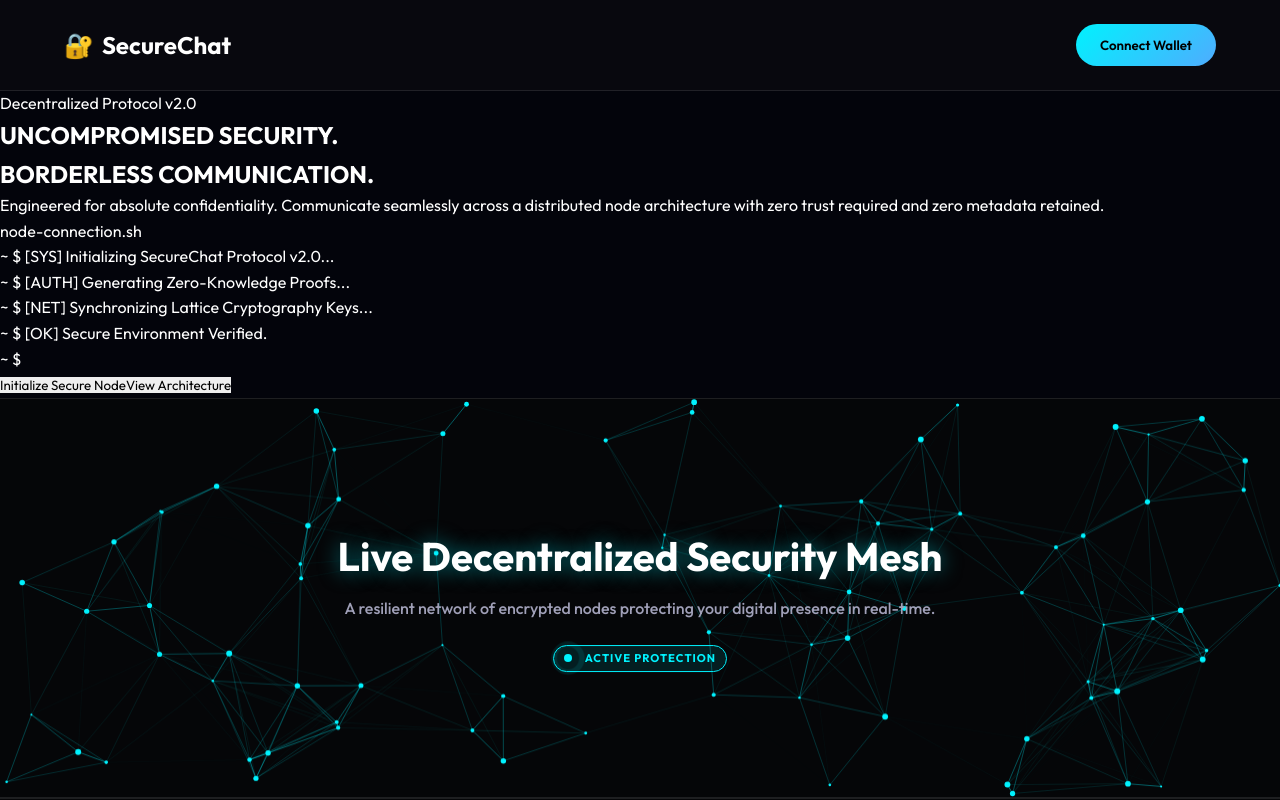
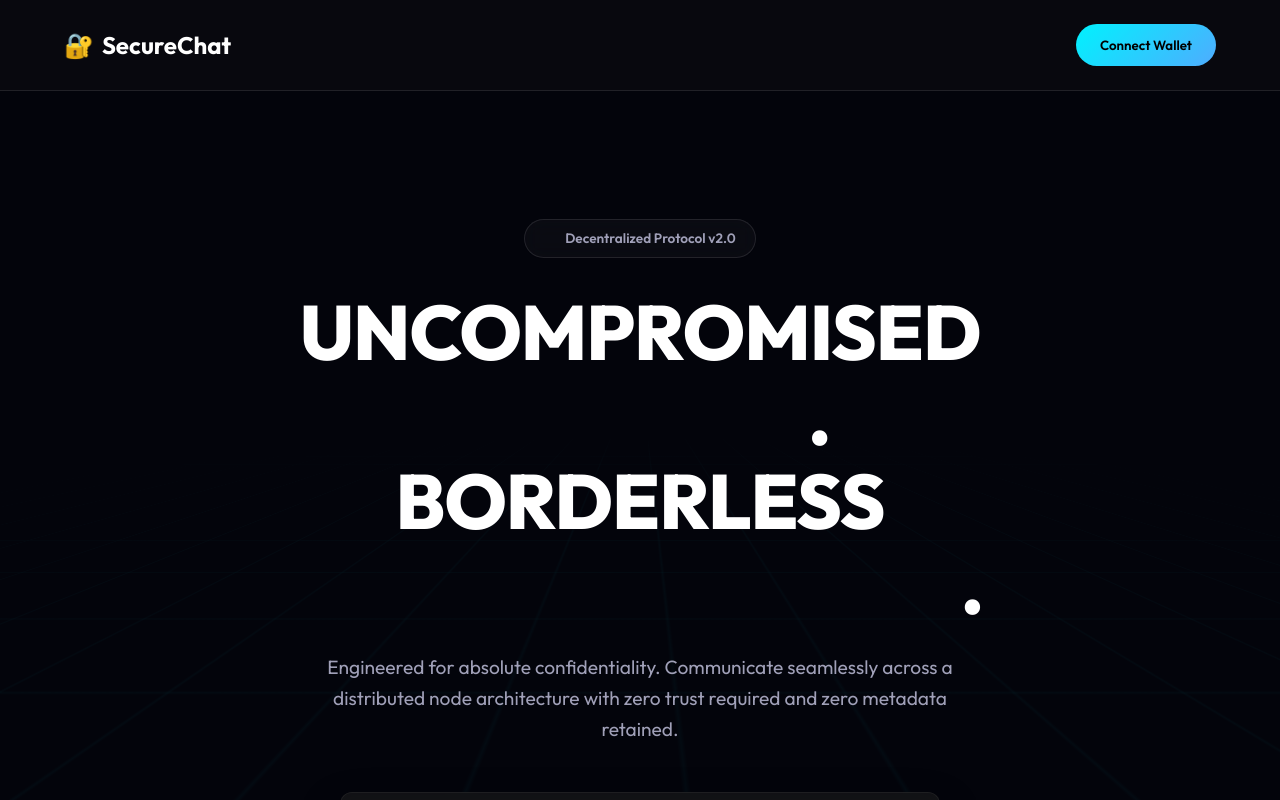
Before and after one commit to Shreyas-hack245/Decentralized-Secure-Chat, a React (Vite) app in the folder client/: page / in a window 1280 px wide. Shown: the top 800 px of the page. Built offline with nearby package versions, Linux system fonts and the light colour scheme; no server answers.

Commit message:
modifed ui and css

```diff
--- a/client/src/App.css
+++ b/client/src/App.css
@@ -2227,3 +2227,185 @@ body.midnight .whatsapp-bg {
   font-size: 1.5rem;
   opacity: 0.5;
 }
+
+/* --- New Hero Center Layout --- */
+.hero-center {
+  position: relative;
+  min-height: 90vh;
+  display: flex;
+  align-items: center;
+  justify-content: center;
+  padding: 8rem 5% 4rem;
+  overflow: hidden;
+  text-align: center;
+}
+
+.hero-grid-bg {
+  position: absolute;
+  top: 0; left: 0; right: 0; bottom: 0;
+  background-image:
+    linear-gradient(rgba(0, 242, 254, 0.05) 1px, transparent 1px),
+    linear-gradient(90deg, rgba(0, 242, 254, 0.05) 1px, transparent 1px);
+  background-size: 50px 50px;
+  transform: perspective(500px) rotateX(60deg) translateY(-100px) scale(3);
+  z-index: 0;
+  opacity: 0.5;
+  animation: grid-move 10s linear infinite;
+  mask-image: radial-gradient(circle at center, black 20%, transparent 70%);
+}
+
+@keyframes grid-move {
+  0% { transform: perspective(500px) rotateX(60deg) translateY(-100px) scale(3); }
+  100% { transform: perspective(500px) rotateX(60deg) translateY(0px) scale(3); }
+}
+
+.hero-center-content {
+  position: relative;
+  z-index: 2;
+  max-width: 900px;
+  display: flex;
+  flex-direction: column;
+  align-items: center;
+  animation: slideUpFade 0.8s cubic-bezier(0.16, 1, 0.3, 1);
+}
+
+.hero-badge {
+  display: inline-flex;
+  align-items: center;
+  gap: 0.8rem;
+  background: rgba(255, 255, 255, 0.03);
+  border: 1px solid rgba(255, 255, 255, 0.1);
+  padding: 0.5rem 1.2rem;
+  border-radius: 100px;
+  font-size: 0.85rem;
+  font-weight: 600;
+  color: var(--text-secondary);
+  margin-bottom: 2rem;
+  backdrop-filter: blur(10px);
+}
+
+.pulse-mini-accent {
+  width: 8px;
+  height: 8px;
+  background: var(--accent-color);
+  border-radius: 50%;
+  box-shadow: 0 0 10px var(--accent-color);
+  animation: pulse-ring 2s infinite;
+}
+
+.hero-massive-title {
+  font-size: clamp(3rem, 6vw, 5.5rem);
+  line-height: 1.1;
+  font-weight: 800;
+  letter-spacing: -1px;
+  margin-bottom: 1.5rem;
+}
+
+.text-gradient {
+  background: var(--premium-gradient);
+  -webkit-background-clip: text;
+  -webkit-text-fill-color: transparent;
+  background-size: 200% auto;
+  animation: shine 5s linear infinite;
+}
+
+@keyframes shine {
+  to { background-position: 200% center; }
+}
+
+.hero-center-subtitle {
+  font-size: 1.2rem;
+  color: var(--text-secondary);
+  max-width: 650px;
+  line-height: 1.6;
+  margin-bottom: 3rem;
+}
+
+.hero-terminal {
+  width: 100%;
+  max-width: 600px;
+  background: rgba(5, 6, 8, 0.8);
+  border: 1px solid rgba(255, 255, 255, 0.1);
+  border-radius: 12px;
+  overflow: hidden;
+  margin-bottom: 3rem;
+  box-shadow: 0 20px 40px rgba(0,0,0,0.4);
+  backdrop-filter: blur(10px);
+  text-align: left;
+}
+
+.terminal-header {
+  background: rgba(255, 255, 255, 0.05);
+  padding: 0.8rem 1rem;
+  display: flex;
+  align-items: center;
+  gap: 0.5rem;
+  border-bottom: 1px solid rgba(255, 255, 255, 0.05);
+}
+
+.dot { width: 12px; height: 12px; border-radius: 50%; }
+.dot.red { background: #ff5f56; }
+.dot.yellow { background: #ffbd2e; }
+.dot.green { background: #27c93f; }
+
+.terminal-title {
+  margin-left: 1rem;
+  color: var(--text-secondary);
+  font-size: 0.8rem;
+  font-family: monospace;
+}
+
+.terminal-body {
+  padding: 1.5rem;
+  font-family: 'Courier New', Courier, monospace;
+  font-size: 0.9rem;
+  color: #fff;
+  min-height: 180px;
+}
+
+.terminal-line { margin-bottom: 0.5rem; }
+.prompt { color: var(--accent-color); font-weight: bold; }
+.terminal-cursor {
+  display: inline-block;
+  width: 10px;
+  height: 15px;
+  background: #fff;
+  animation: blink 1s step-end infinite;
+}
+
+.hero-center-actions {
+  display: flex;
+  gap: 1.5rem;
+  flex-wrap: wrap;
+  justify-content: center;
+}
+
+.glow-btn-primary {
+  background: var(--accent-gradient);
+  color: #000;
+  font-weight: 700;
+  padding: 1.2rem 2.5rem;
+  border-radius: 12px;
+  font-size: 1.1rem;
+  box-shadow: 0 0 20px rgba(0, 242, 254, 0.3);
+  transition: all 0.3s ease;
+}
+
+.glow-btn-primary:hover {
+  transform: translateY(-2px);
+  box-shadow: 0 0 30px rgba(0, 242, 254, 0.5);
+}
+
+.glow-btn-secondary {
+  background: rgba(255, 255, 255, 0.05);
+  color: #fff;
+  border: 1px solid rgba(255, 255, 255, 0.1);
+  padding: 1.2rem 2.5rem;
+  border-radius: 12px;
+  font-size: 1.1rem;
+  transition: all 0.3s ease;
+}
+
+.glow-btn-secondary:hover {
+  background: rgba(255, 255, 255, 0.1);
+}
```
